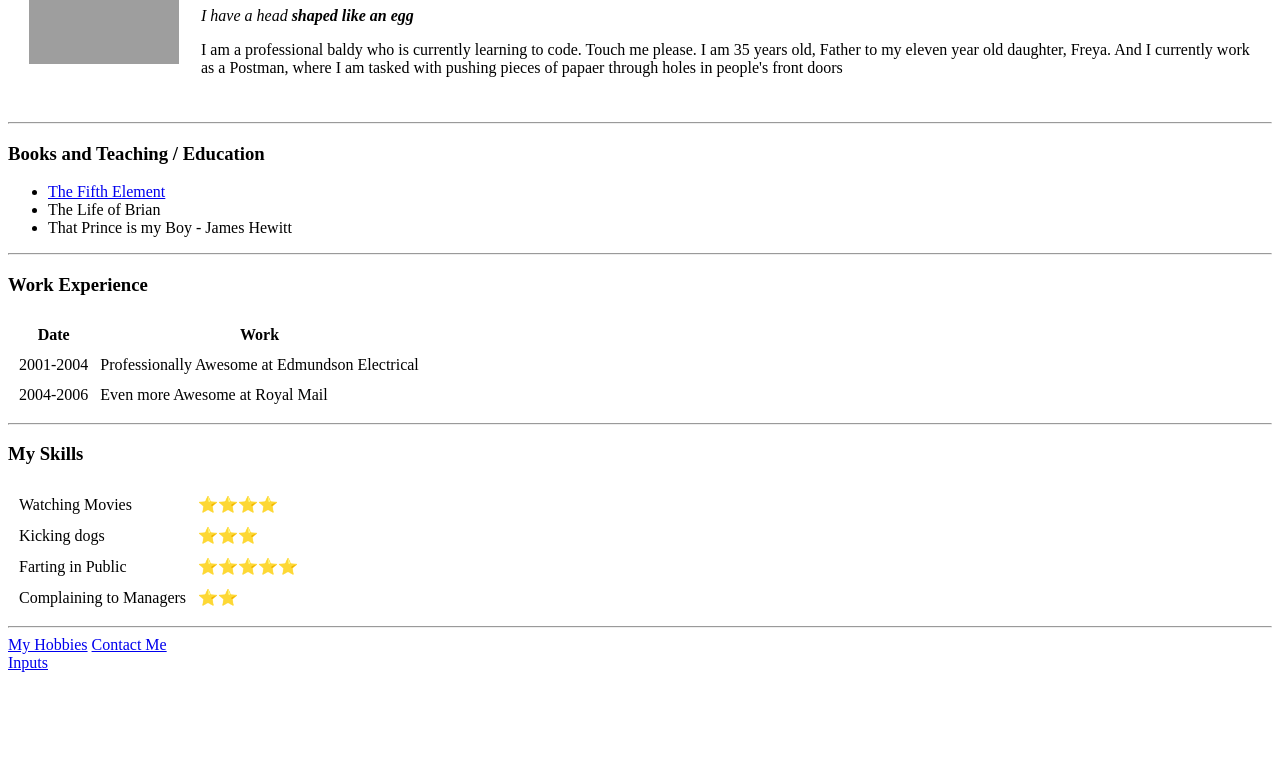
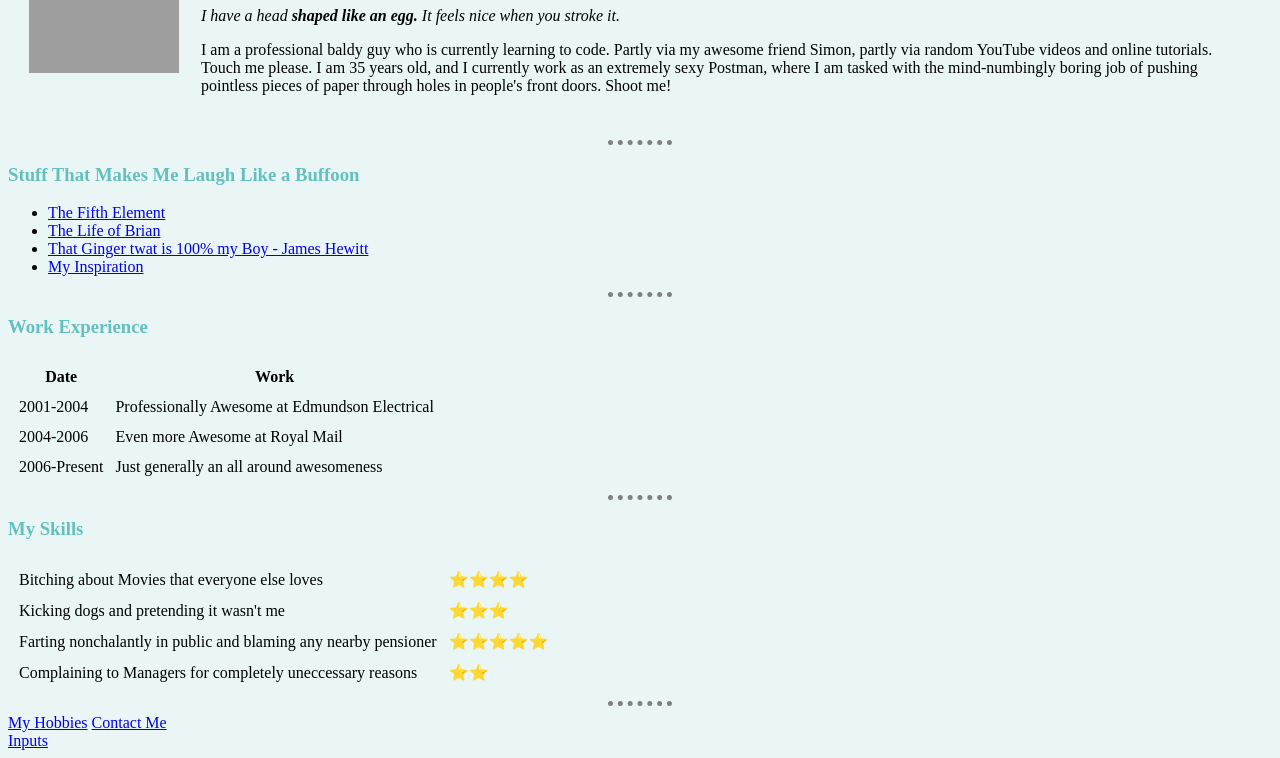
Before and after one commit to bobrob23/My-First-Website, a plain HTML site: page index.html in a window 1280 px wide. Shown: the part 102-860 px from the top of the page. Before the commit the page ends 800 px from the top, so only its background shows below. Drawn offline with Linux system fonts and the light colour scheme; files that its build step writes are made by us from their sources; grey boxes are pictures that could not be loaded.

Commit message:
First Update

```diff
--- a/index.html
+++ b/index.html
@@ -4,6 +4,7 @@
 <head>
   <meta charset="utf-8">
   <title>Rob's Personal Site</title>
+<link rel="stylesheet" href="css/styles.css">
 </head>
 
 <body>
@@ -12,19 +13,20 @@
       <td><img src="images/sophisticat-profile.png" alt="A sophisticated cat in glasses" width="150"></td>
       <td>
         <h1>Rob's Fantabulous Website</h1>
-        <p><em>I have a head <strong>shaped like an egg</strong></em></p>
-        <p>I am a professional baldy who is currently learning to code. Touch me please. I am 35 years old, Father to my eleven year old daughter, Freya. And I currently work as a Postman, where I am tasked with pushing pieces of papaer through holes
-          in
-          people's front doors</p>
+        <p><em>I have a head <strong>shaped like an egg.</strong> It feels nice when you stroke it.</em></p>
+        <p>I am a professional baldy guy who is currently learning to code. Partly via my awesome friend Simon, partly via random YouTube videos and online tutorials. Touch me please. I am 35 years old, and I currently work as an extremely sexy
+          Postman, where I am tasked with the mind-numbingly boring job of pushing pointless pieces of
+          paper through holes in people's front doors. Shoot me!</p>
       </td>
     </tr>
   </table>
   <hr />
-  <h3>Books and Teaching / Education</h3>
+  <h3>Stuff That Makes Me Laugh Like a Buffoon</h3>
   <ul>
     <li><a href="https://www.imdb.com/title/tt0119116/">The Fifth Element</a></li>
-    <li>The Life of Brian</li>
-    <li>That Prince is my Boy - James Hewitt</li>
+    <li><a href="https://img-9gag-fun.9cache.com/photo/aQX9V8d_460s.jpg">The Life of Brian</a></li>
+    <li><a href="https://i0.wp.com/www.opindia.com/wp-content/uploads/2021/03/prince-harry-hewitt-charles.png?fit=665%2C361&ssl=1">That Ginger twat is 100% my Boy - James Hewitt</a></li>
+    <li><a href="kingpedo.html">My Inspiration</a>
   </ul>
   <hr>
   <h3>Work Experience</h3>
@@ -43,25 +45,29 @@
       <td>2004-2006</td>
       <td>Even more Awesome at Royal Mail</td>
     </tr>
+    <tr>
+      <td>2006-Present</td>
+      <td>Just generally an all around awesomeness</td>
+      </tr>
   </table>
   <hr>
   <h3>My Skills</h3>
 
   <table cellspacing="10">
     <tr>
-      <td>Watching Movies</td>
+      <td>Bitching about Movies that everyone else loves</td>
       <td>⭐⭐⭐⭐</td>
     </tr>
     <tr>
-      <td>Kicking dogs</td>
+      <td>Kicking dogs and pretending it wasn't me</td>
       <td>⭐⭐⭐</td>
     </tr>
     <tr>
-      <td>Farting in Public</td>
+      <td>Farting nonchalantly in public and blaming any nearby pensioner</td>
       <td>⭐⭐⭐⭐⭐</td>
     </tr>
     <tr>
-      <td>Complaining to Managers</td>
+      <td>Complaining to Managers for completely uneccessary reasons</td>
       <td>⭐⭐</td>
     </tr>
   </table>
--- /dev/null
+++ b/styles.css
@@ -0,0 +1,19 @@
+body {
+  background-color: #EAF6F6;
+}
+
+hr {
+  border-style: none;
+  border-top-style: dotted;
+  border-color: grey;
+  border-width: 5px;
+  width: 5%;
+}
+
+h1 {
+  color: #66bfbf
+}
+
+h3 {
+  color: #66bfbf
+}
```
Also changed, not shown: contact.html (+1 -0 lines), hobbies.html (+3 -2 lines), kingpedo.html (added, +10 -0 lines).
